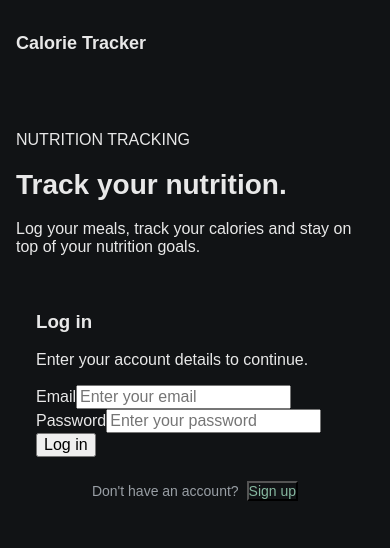
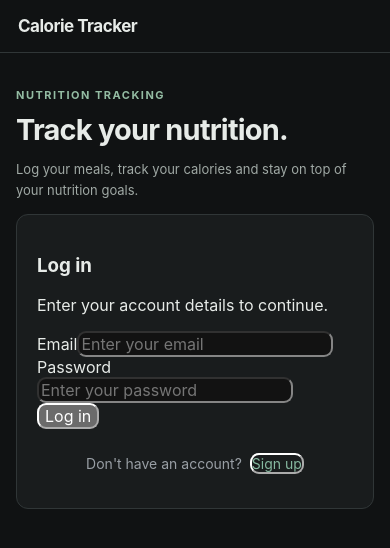
Before and after one commit to direnp-afk/Calorie-Tracker, a React app in the folder frontend/: page / in a window 390 px wide. Shown: the top 548 px of the page. Built offline with nearby package versions, Linux system fonts and the light colour scheme; the HTML template or start-up script is replaced by a standard one.

Commit message:
Adjusted app layout to make it more centred, for laptop and mobile layout

```diff
--- a/frontend/src/App.css
+++ b/frontend/src/App.css
@@ -1200,3 +1200,527 @@
     flex-wrap: wrap;
   }
 }
+
+
+/* =========================================
+   Final UI refinements
+   ========================================= */
+
+:root {
+  --app-bg: #101213;
+  --app-surface: #191c1d;
+  --app-surface-alt: #141718;
+  --app-border: #303637;
+  --app-text: #e7ebe8;
+  --app-muted: #a0a9a5;
+  --app-green: #94bca3;
+}
+
+/* Overall application */
+
+.app {
+  width: 100%;
+  min-width: 0;
+  min-height: 100dvh;
+  background: var(--app-bg);
+  color: var(--app-text);
+}
+
+.app-header {
+  width: 100%;
+  padding: 19px 36px;
+  background: var(--app-bg);
+  border-bottom: 1px solid var(--app-border);
+}
+
+.app-header h2 {
+  margin: 0;
+  font-size: 19px;
+  font-weight: 650;
+  letter-spacing: -0.5px;
+}
+
+.app-main {
+  width: 100%;
+  max-width: 1180px;
+  min-width: 0;
+  margin: 0 auto;
+  padding: 36px 32px 80px;
+}
+
+.app-main h1 {
+  margin: 8px 0 12px;
+  font-size: clamp(30px, 3.5vw, 40px);
+  line-height: 1.15;
+  letter-spacing: -1.1px;
+  font-weight: 650;
+}
+
+.subtitle {
+  color: var(--app-green);
+  font-size: 11px;
+  font-weight: 650;
+  letter-spacing: 1.5px;
+}
+
+.description {
+  max-width: 560px;
+  color: var(--app-muted);
+  font-size: 14px;
+  line-height: 1.7;
+}
+
+/* Desktop navigation */
+
+.app-nav {
+  position: relative;
+  display: flex;
+  flex-wrap: wrap;
+  gap: 4px;
+  width: fit-content;
+  max-width: 100%;
+  margin: 0 0 40px;
+  padding: 5px;
+  background: var(--app-surface);
+  border: 1px solid var(--app-border);
+  border-radius: 12px;
+}
+
+.app-nav button {
+  display: flex;
+  align-items: center;
+  justify-content: center;
+  gap: 9px;
+  min-height: 43px;
+  margin: 0;
+  padding: 10px 15px;
+  background: transparent;
+  border: 0;
+  border-radius: 8px;
+  color: var(--app-muted);
+  font-size: 13px;
+  font-weight: 500;
+  white-space: nowrap;
+}
+
+.app-nav button svg {
+  flex-shrink: 0;
+}
+
+.app-nav button:hover {
+  background: #242a28;
+  color: var(--app-text);
+}
+
+.app-nav button.active {
+  background: #283b30;
+  border: 0;
+  color: #b9ddc5;
+}
+
+/* Unified surfaces */
+
+.login-card,
+.profile-card,
+.goal-card,
+.summary-card,
+.food-search-card,
+.food-details-card,
+.food-log-card,
+.account-card {
+  min-width: 0;
+  background: var(--app-surface);
+  border: 1px solid var(--app-border);
+  border-radius: 12px;
+  box-shadow: none;
+}
+
+.summary-card,
+.profile-card,
+.goal-card,
+.food-search-card,
+.food-details-card,
+.account-card {
+  padding: 28px;
+}
+
+.summary-card h3,
+.profile-card h3,
+.goal-card h3,
+.account-card h3 {
+  color: var(--app-text);
+  font-size: 18px;
+  font-weight: 600;
+  letter-spacing: -0.3px;
+}
+
+/* Dashboard */
+
+.dashboard-cards {
+  display: grid;
+  grid-template-columns:
+    minmax(0, 0.95fr) minmax(0, 1.05fr);
+  gap: 18px;
+  margin-top: 28px;
+}
+
+.dashboard-cards > *,
+.food-search-layout > *,
+.meal-grid > *,
+.goal-macros > *,
+.profile-grid > * {
+  min-width: 0;
+}
+
+.calorie-total {
+  margin-bottom: 26px;
+}
+
+.calorie-total strong {
+  font-size: clamp(38px, 4vw, 52px);
+  font-weight: 650;
+  line-height: 1.1;
+  letter-spacing: -1.5px;
+  font-variant-numeric: tabular-nums;
+}
+
+.calorie-total span,
+.calorie-remaining {
+  color: var(--app-muted);
+}
+
+.progress-track {
+  height: 8px;
+  background: #303638;
+  border-radius: 99px;
+}
+
+.progress-fill {
+  background: var(--app-green);
+  border-radius: 99px;
+}
+
+.nutrient-label {
+  font-size: 13px;
+}
+
+.nutrient-label span:first-child {
+  font-weight: 550;
+  color: var(--app-text);
+}
+
+.meals-section,
+.diary-section {
+  margin-top: 18px;
+}
+
+.meal-grid {
+  gap: 14px;
+}
+
+.meal-card,
+.goal-option,
+.goal-calories,
+.goal-macros > div,
+.food-nutrient,
+.food-micro,
+.diary-entry {
+  background: var(--app-surface-alt);
+  border: 1px solid var(--app-border);
+  border-radius: 9px;
+}
+
+.meal-card {
+  padding: 21px;
+}
+
+.meal-card h4 {
+  font-size: 14px;
+}
+
+.meal-calories {
+  font-size: 25px;
+  letter-spacing: -0.5px;
+}
+
+/* Forms and buttons */
+
+.app-main input,
+.app-main select,
+.app-main textarea {
+  max-width: 100%;
+  min-width: 0;
+  border-radius: 9px;
+}
+
+.app-main button {
+  border-radius: 9px;
+}
+
+.app-main .secondary-button {
+  background: #252b29;
+  border: 1px solid #3b4540;
+  color: #d5ded7;
+}
+
+.app-main .secondary-button:hover {
+  background: #303834;
+  border-color: #516157;
+}
+
+.dashboard-date input {
+  min-height: 45px;
+  border-radius: 9px;
+}
+
+/* Food diary and search */
+
+.food-search-layout {
+  gap: 18px;
+}
+
+.food-result {
+  border-radius: 9px;
+}
+
+.food-result.selected {
+  background: #25372d;
+  border-color: #769e83;
+}
+
+.diary-entry {
+  padding: 20px;
+}
+
+.diary-entry-header h5 {
+  line-height: 1.5;
+  overflow-wrap: anywhere;
+}
+
+/* =========================================
+   Mobile
+   ========================================= */
+
+@media (max-width: 760px) {
+  .app-header {
+    padding: 16px 18px;
+  }
+
+  .app-header h2 {
+    font-size: 17px;
+  }
+
+  .app-main {
+    width: 100%;
+    max-width: none;
+    padding: 24px 16px
+      calc(112px + env(safe-area-inset-bottom, 0px));
+  }
+
+  .app-main h1 {
+    margin-top: 6px;
+    font-size: 29px;
+    letter-spacing: -0.8px;
+  }
+
+  .description {
+    font-size: 13px;
+    line-height: 1.6;
+  }
+
+  /* Mobile bottom navigation */
+
+  .app-nav {
+    position: fixed;
+    z-index: 100;
+    bottom: 0;
+    left: 0;
+    right: 0;
+
+    display: grid;
+    grid-template-columns: repeat(4, minmax(0, 1fr));
+    gap: 4px;
+
+    width: 100%;
+    max-width: none;
+    margin: 0;
+    padding: 8px 10px
+      calc(9px + env(safe-area-inset-bottom, 0px));
+
+    background: #141718;
+    border: 0;
+    border-top: 1px solid var(--app-border);
+    border-radius: 0;
+    box-shadow: 0 -8px 24px #00000030;
+  }
+
+  .app-nav button {
+    display: flex;
+    flex-direction: column;
+    align-items: center;
+    justify-content: center;
+    gap: 5px;
+
+    min-width: 0;
+    min-height: 57px;
+    padding: 8px 2px;
+    margin: 0;
+
+    border: 0;
+    border-radius: 9px;
+    background: transparent;
+
+    color: var(--app-muted);
+    font-size: 11px;
+    font-weight: 500;
+    line-height: 1.15;
+    white-space: nowrap;
+  }
+
+  .app-nav button svg {
+    width: 20px;
+    height: 20px;
+  }
+
+  .app-nav button.active,
+  .app-nav button.mobile-account-active {
+    background: #283b30;
+    color: #b9ddc5;
+  }
+
+  .app-nav .nav-secondary {
+    display: none;
+  }
+
+  /* Mobile page headers */
+
+  .profile-header {
+    display: flex;
+    flex-direction: column;
+    align-items: flex-start;
+    gap: 16px;
+  }
+
+  .profile-header .secondary-button {
+    margin-top: 0;
+  }
+
+  .dashboard-date {
+    display: flex;
+    flex-direction: row;
+    align-items: center;
+    gap: 12px;
+    width: 100%;
+  }
+
+  .dashboard-date label {
+    flex-shrink: 0;
+  }
+
+  .dashboard-date input {
+    width: 190px;
+    max-width: 100%;
+  }
+
+  /* Cards fit the viewport */
+
+  .dashboard-cards,
+  .meal-grid,
+  .food-search-layout,
+  .goal-options,
+  .profile-grid,
+  .food-log-grid,
+  .diary-edit-grid {
+    grid-template-columns: minmax(0, 1fr);
+  }
+
+  .dashboard-cards {
+    gap: 14px;
+    margin-top: 22px;
+  }
+
+  .summary-card,
+  .profile-card,
+  .goal-card,
+  .food-search-card,
+  .food-details-card,
+  .food-log-card,
+  .account-card {
+    width: 100%;
+    max-width: 100%;
+    padding: 20px;
+  }
+
+  .summary-card h3 {
+    margin-bottom: 22px;
+    font-size: 17px;
+  }
+
+  .calorie-total strong {
+    font-size: 43px;
+  }
+
+  .meal-card {
+    padding: 18px;
+  }
+
+  .meals-section,
+  .diary-section {
+    margin-top: 14px;
+  }
+
+  .food-portion-form {
+    grid-template-columns: minmax(0, 1fr);
+  }
+
+  .food-portion-form button,
+  .diary-full,
+  .food-log-full {
+    grid-column: auto;
+  }
+
+  .diary-entry {
+    padding: 16px;
+  }
+
+  .diary-entry-header {
+    flex-wrap: wrap;
+  }
+
+  .login-card {
+    margin-left: 0;
+    margin-right: 0;
+  }
+
+  /* Prevent iOS form zoom */
+
+  input,
+  select,
+  textarea {
+    font-size: 16px;
+  }
+}
+
+/* Very narrow phones */
+
+@media (max-width: 360px) {
+  .app-main {
+    padding-left: 12px;
+    padding-right: 12px;
+  }
+
+  .app-nav {
+    padding-left: 6px;
+    padding-right: 6px;
+  }
+
+  .app-nav button {
+    font-size: 10px;
+  }
+
+  .goal-macros,
+  .food-nutrient-grid,
+  .food-micro-grid {
+    grid-template-columns: 1fr;
+  }
+}
--- a/frontend/src/index.css
+++ b/frontend/src/index.css
@@ -1,20 +1,56 @@
 
 :root {
-  font-family: Arial, Helvetica, sans-serif;
-  color: #e8e8e8;
-  background-color: #111315;
+  font-family: Inter, -apple-system, BlinkMacSystemFont,
+    "Segoe UI", sans-serif;
+  color: #e7ebe8;
+  background: #101213;
+  font-synthesis: none;
+  text-rendering: optimizeLegibility;
+  -webkit-font-smoothing: antialiased;
+  color-scheme: dark;
 }
 
 * {
   box-sizing: border-box;
 }
 
+html {
+  width: 100%;
+  min-width: 0;
+}
+
 body {
   margin: 0;
-  min-width: 320px;
+  min-width: 0;
+  min-height: 100vh;
+  background: #101213;
+}
+
+#root {
+  width: 100%;
+  min-height: 100vh;
 }
 
 button,
-input {
+input,
+select,
+textarea {
   font: inherit;
 }
+
+button {
+  cursor: pointer;
+}
+
+button:disabled {
+  cursor: not-allowed;
+  opacity: 0.55;
+}
+
+button:focus-visible,
+input:focus-visible,
+select:focus-visible,
+textarea:focus-visible {
+  outline: 2px solid #a0cbb1;
+  outline-offset: 2px;
+}
```
Also changed, not shown: frontend/src/App.jsx (+32 -17 lines).
